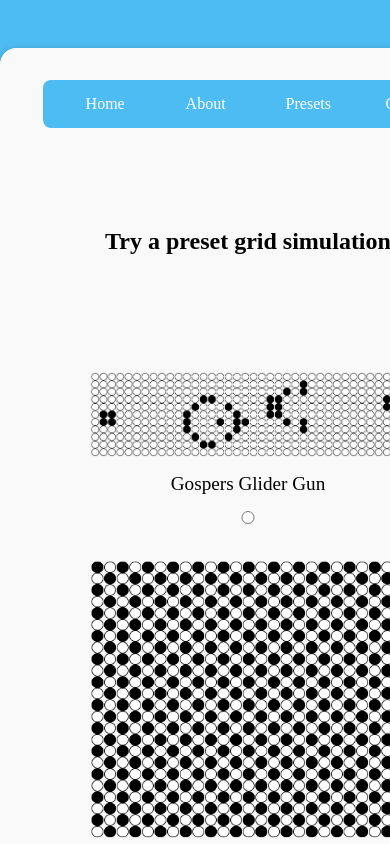
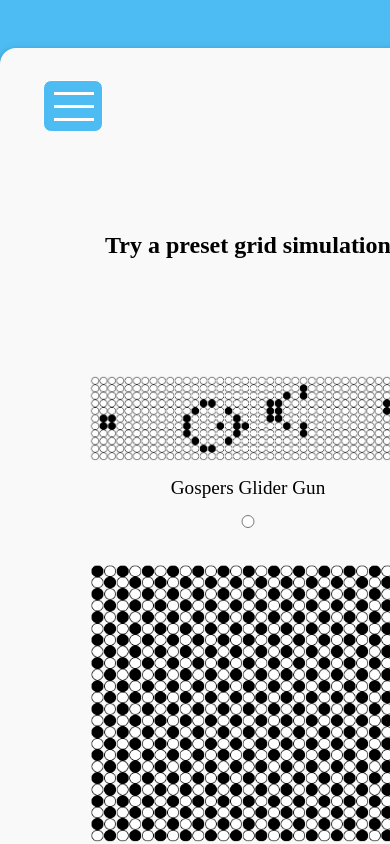
Before and after one commit to Joe-Thompson/WEBPT_11_CS_BUILD_CONWAY, a React (Create React App) app in the folder conways_game/: page /presets in a window 390 px wide. Shown: the top 844 px of the page. Built offline with nearby package versions, Linux system fonts and the light colour scheme; a web font is replaced by a local one.

Commit message:
fixed some minor issues

```diff
--- a/conways_game/src/App.css
+++ b/conways_game/src/App.css
@@ -47,7 +47,7 @@ html {
   }
 }
 
-@media only screen and (max-width: 800px) {
+@media only screen and (max-width: 950px) {
   .title_photo {
     width: 600px;
     height: 450px;
@@ -56,7 +56,16 @@ html {
   }
 }
 
-@media only screen and (max-width: 500px) {
+@media only screen and (max-width: 720px) {
+  .title_photo {
+    width: 500px;
+    height: 350px;
+    margin: 5rem auto 2rem auto;
+    padding: 0;
+  }
+}
+
+@media only screen and (max-width: 590px) {
   .title_photo {
     width: 400px;
     height: 350px;
@@ -81,7 +90,7 @@ html {
   padding-left: 6rem;
 }
 
-@media only screen and (max-width: 800px) {
+@media only screen and (max-width: 950px) {
   .nav_container {
     align-self: center;
     font-size: 1.3rem;
@@ -89,12 +98,23 @@ html {
   }
 }
 
+@media only screen and (max-width: 590px) {
+  .nav_container {
+    align-self: center;
+    font-size: 1rem;
+    padding-left: .5rem;
+  }
+}
+
 @media only screen and (max-width: 500px) {
   .nav_container {
     align-self: center;
-    width: 400px;
+    width: 50px;
+    height: 50px;
     font-size: 1rem;
     margin-left: -.3rem;
+    background-color: #4DBCF3;
+    border: 1px solid white;
   }
 }
 
@@ -109,7 +129,7 @@ html {
   }
 }
 
-@media only screen and (max-width: 800px) {
+@media only screen and (max-width: 950px) {
   .nav_links {
     width: auto;
   }
@@ -136,19 +156,58 @@ html {
   }
 }
 
-@media only screen and (max-width: 800px) {
+@media only screen and (max-width: 950px) {
   .nav_link {
     margin: 2rem;
     width: 100px;
   }
 }
 
-@media only screen and (max-width: 500px) {
+@media only screen and (max-width: 720px) {
+  .nav_link {
+    margin: 1rem;
+    padding: 1rem;
+    width: 80px;
+  }
+}
+
+@media only screen and (max-width: 630px) {
+  .nav_link {
+    width: 50px;
+    padding-right: 3rem;
+  }
+}
+
+@media only screen and (max-width: 590px) {
   .nav_link {
     font-size: 1rem;
-    width: 60px;
+    width: 40px;
     margin-left: -.1rem;
     justify-content: space-between;
+  }
+}
+
+.ham_menu {
+  display: none;
+}
+
+@media only screen and (max-width: 500px) {
+  .ham_menu {
+    display: flex;
+    flex-direction: column;
+    width: 52px;
+    height: 62px;
+  }
+
+  .ham_div {
+    height: 3px;
+    margin: -5px 3px 15px -38px;
+    width: 40px;
+    background-color: white;
+  }
+
+  .nav_links {
+    display: none;
   }
 }
 
@@ -157,7 +216,7 @@ html {
   margin: 1.5rem auto;
 }
 
-@media only screen and (max-width: 800px) {
+@media only screen and (max-width: 950px) {
   .grid_or {
     font-size: 3rem;
     margin: 1rem auto;
@@ -206,7 +265,7 @@ html {
   color: white;
 }
 
-@media only screen and (max-width: 800px) {
+@media only screen and (max-width: 950px) {
   .grid_choice_bg {
     display: flex;
     flex-direction: column;
@@ -223,12 +282,13 @@ html {
 
 
 .size_range {
+  font-size: 1.5rem;
   display: flex;
+
   justify-content: center;
-  font-size: 1.5rem;
 }
 
-@media only screen and (max-width: 800px) {
+@media only screen and (max-width: 950px) {
   .size_range {
     font-size: 1.3rem;
     margin: 1.8rem auto;
@@ -238,7 +298,7 @@ html {
 @media only screen and (max-width: 500px) {
   .size_range {
     font-size: 1.1rem;
-    padding: .7rem 2rem;
+    padding: .7rem;
     margin: 0 auto;
   }
 }
@@ -257,7 +317,7 @@ html {
   }
 }
 
-@media only screen and (max-width: 800px) {
+@media only screen and (max-width: 950px) {
   .grid_section {
     flex-direction: column;
     margin: 0 auto;
@@ -279,7 +339,7 @@ html {
   }
 }
 
-@media only screen and (max-width: 800px) {
+@media only screen and (max-width: 950px) {
   .grid_row {
     width: 300px;
     margin: 1rem;
@@ -309,7 +369,7 @@ html {
   }
 }
 
-@media only screen and (max-width: 800px) {
+@media only screen and (max-width: 950px) {
   .grid_col {
     width: 300px;
     margin: 1rem;
@@ -337,7 +397,7 @@ html {
   }
 }
 
-@media only screen and (max-width: 800px) {
+@media only screen and (max-width: 950px) {
   .grid_x {
     font-size: 2rem;
   }
@@ -417,7 +477,7 @@ html {
   }
 }
 
-@media  only screen and (max-width: 800px){
+@media  only screen and (max-width: 950px){
   .choices {
     margin: 11rem auto 8rem auto;
     padding: 8rem 6.5rem 14rem 6.5rem;
@@ -472,7 +532,7 @@ html {
   }
 }
 
-@media only screen and (max-width: 800px) {
+@media only screen and (max-width: 950px) {
   .box {
     width: 5rem;
     height: 4rem;
@@ -494,7 +554,7 @@ html {
   margin: 1rem 0 0 7.8rem;
 }
 
-@media only screen and (max-width: 800px) {
+@media only screen and (max-width: 950px) {
   .radio_btn {
     margin: 1rem 0 0 4.3rem;
   }
@@ -567,7 +627,7 @@ html {
   }
 }
 
-@media only screen and (max-width: 800px) {
+@media only screen and (max-width: 950px) {
   .color_title {
     font-size: 1.5rem;
     margin: 0 auto;
@@ -592,7 +652,7 @@ html {
   align-items: center;
 }
 
-@media only screen and (max-width: 800px) {
+@media only screen and (max-width: 950px) {
   .btn_links {
     width: 22rem;
   }
@@ -601,7 +661,10 @@ html {
 @media  only screen and (max-width: 500px){
   .btn_links {
     width: 17rem;
+  }
 
+  .preset_btn {
+    width: 350px;
   }
 }
 
@@ -616,7 +679,7 @@ a {
   flex-wrap: wrap;
 }
 
-@media only screen and (max-width: 800px) {
+@media only screen and (max-width: 847px) {
   .btn_container {
     justify-content: space-evenly;
   }
@@ -635,13 +698,19 @@ a {
   justify-content: center;
 }
 
-@media only screen and (max-width: 800px) {
+@media only screen and (max-width: 847px) {
   .btn_label_text {
     width: 8.5rem;
   }
 }
 
-@media only screen and (max-width: 800px) {
+@media only screen and (max-width: 750px) {
+  .btn_label_text {
+    width: 6rem;
+  }
+}
+
+@media only screen and (max-width: 500px) {
   .btn_label_text {
     width: 4.6rem;
   }
@@ -663,13 +732,13 @@ ion-icon {
   justify-content: center;
 }
 
-@media only screen and (max-width: 800px) {
+@media only screen and (max-width: 847px) {
   .grid_controls {
     margin: 2rem 2rem 0 2rem;
   }
 }
 
-@media only screen and (max-width: 800px) {
+@media only screen and (max-width: 847px) {
   .grid_controls {
     margin: 2rem 1rem 0 1rem;
   }
@@ -682,7 +751,7 @@ ion-icon {
   padding: 1rem;
 }
 
-@media only screen and (max-width: 800px) {
+@media only screen and (max-width: 847px) {
   .grid_container {
     justify-content: center;
   }
@@ -694,7 +763,7 @@ ion-icon {
   height: .9rem;
 }
 
-@media only screen and (max-width: 800px) {
+@media only screen and (max-width: 847px) {
   .grid_cell {
     border-radius: 1rem;
     width: 15px;
@@ -711,7 +780,7 @@ ion-icon {
   padding-top: 1rem;
 }
 
-@media only screen and (max-width: 800px) {
+@media only screen and (max-width: 847px) {
   .dashboard_container {
     flex-direction: column-reverse;
   }
@@ -725,7 +794,7 @@ ion-icon {
   font-size: 1.2rem;
 }
 
-@media only screen and (max-width: 800px) {
+@media only screen and (max-width: 847px) {
   .rules_container {
     margin: 0 auto;
   }
--- a/conways_game/src/components/Landing.js
+++ b/conways_game/src/components/Landing.js
@@ -47,6 +47,7 @@ console.log(window.screen.width)
         <>
             <form onSubmit={submit_handler}>
                 <section className='choices grid_choice_bg' id='start'>
+                    <p className='size_range'>Start with an empty grid, or a random pattern</p>
                     <div className='grid_empty'>
                         <span className='grid_random'>
                             <label className='grid_label' htmlFor='rows'>Empty Grid</label>
@@ -58,7 +59,6 @@ console.log(window.screen.width)
                         </span>
                         <span className='grid_or'>or</span>
                         <span className='grid_random'>
-                            <p className='size_range'>Choose between an empty grid, or a random pattern</p>
                             <input className='grid_input'
                                    type='radio'
                                    onChange={change_handler}
--- a/conways_game/src/components/nav.js
+++ b/conways_game/src/components/nav.js
@@ -10,6 +10,11 @@ function Nav() {
                 <Link to='/presets' className='nav_link'>Presets</Link>
                 <Link to='/dashboard' className='nav_link'>Game</Link>
             </ul>
+            <ul className='ham_menu'>
+                <div className='ham_div'></div>
+                <div className='ham_div'></div>
+                <div className='ham_div'></div>
+            </ul>
 
         </div>
     )
--- a/conways_game/src/components/preset_comp.js
+++ b/conways_game/src/components/preset_comp.js
@@ -50,7 +50,7 @@ function Preset_Comp({ setting_up_grid, history }) {
                     <label htmlFor='name'>This is chess, not checkers</label>
                     <input onClick={change_handler} type='radio' name='name' value='chess'/>
                 </div>
-                <button className='btn_links' type='submit'>Create grid</button>
+                <button className='btn_links preset_btn' type='submit'>Create grid</button>
             </form>
         </div>
     )
```
